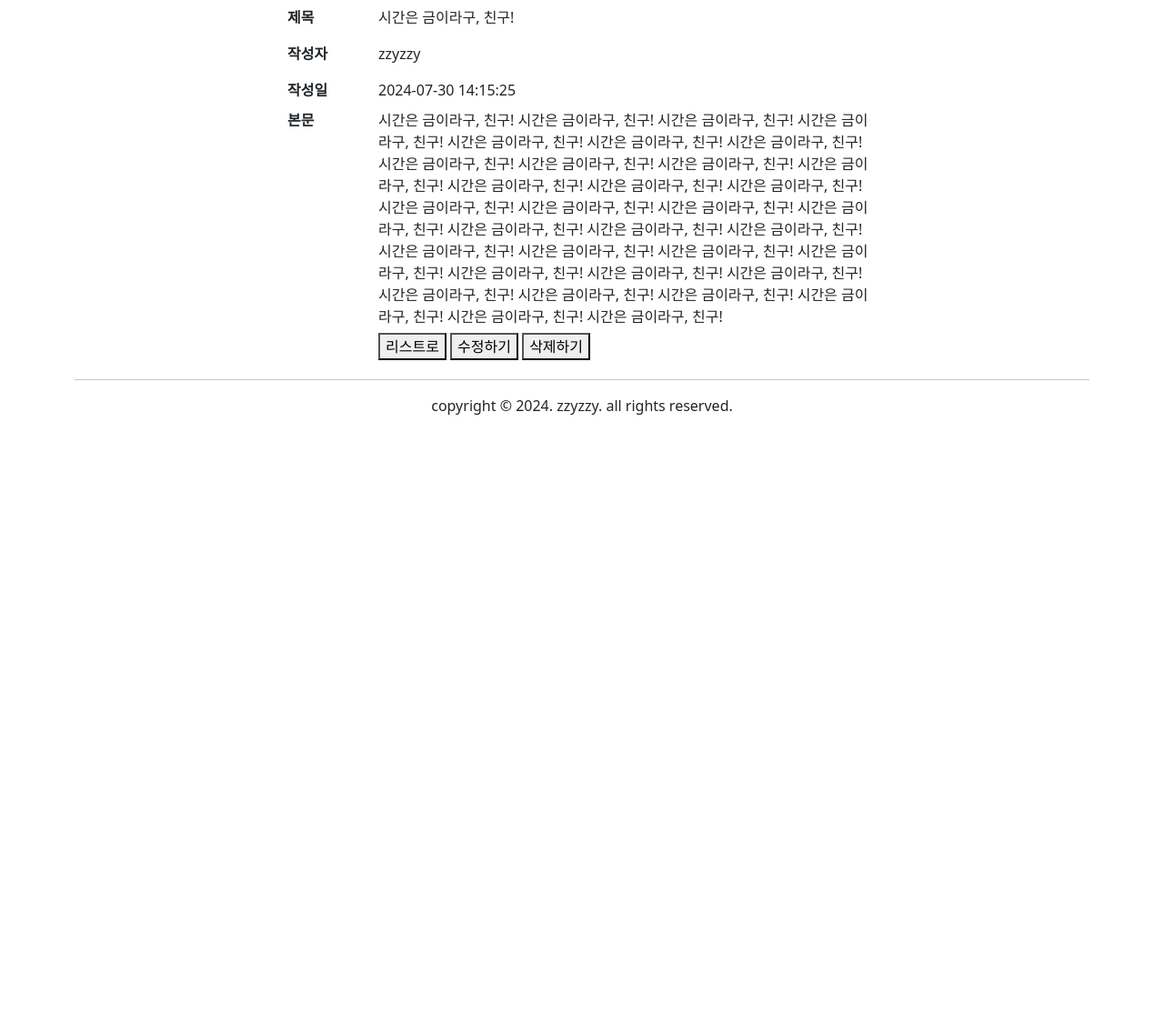
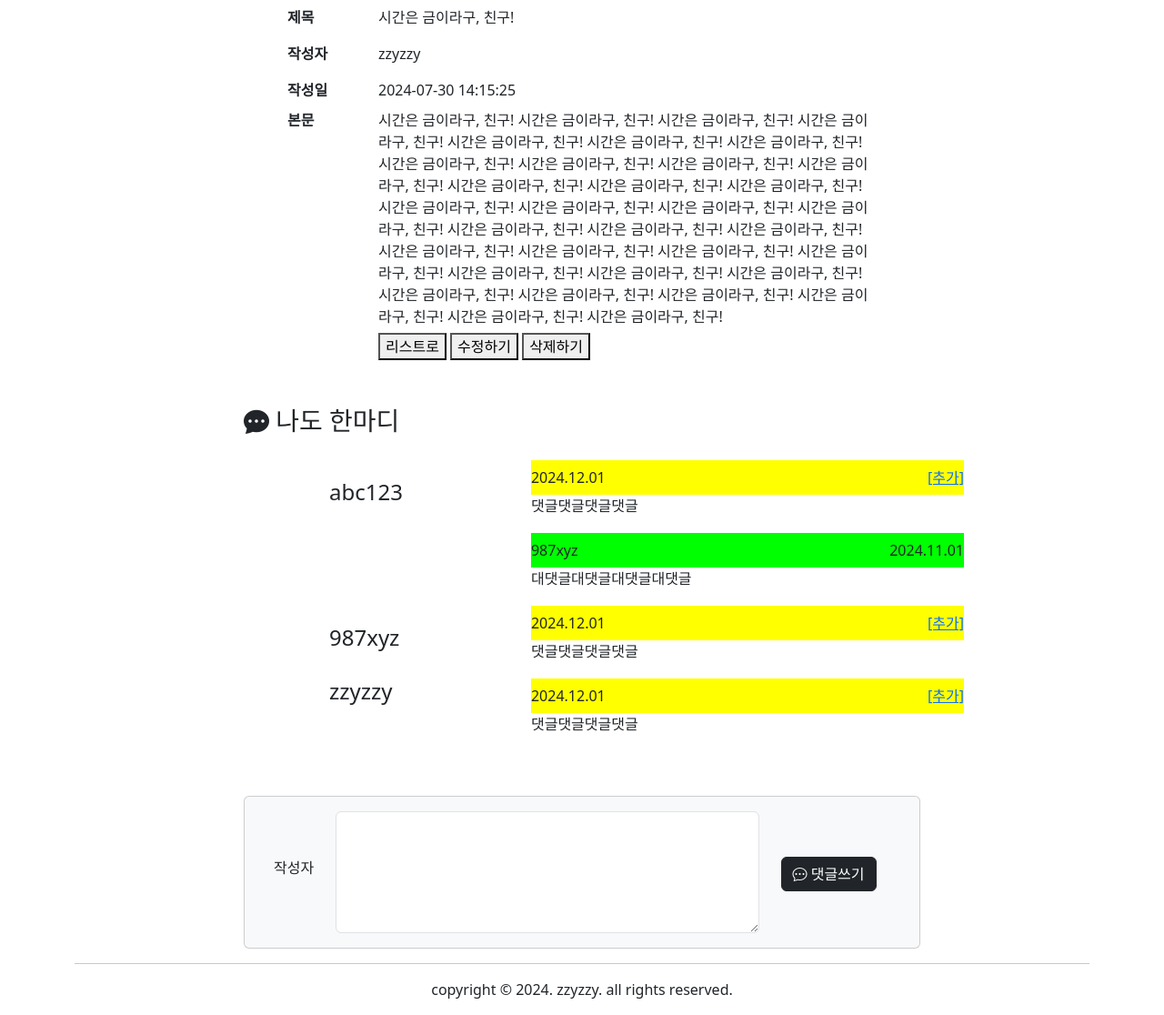
Before and after one commit to play10grounds/semiprojectv1b, a FastAPI app: page /board/view/1 in a window 1280 px wide. Shown: the part 208-1324 px from the top of the page at 91% size. Before the commit the page ends 664 px from the top, so only its background shows below. Run offline with FastAPI, Linux system fonts and the light colour scheme; parts of the project's set-up code (start-up, migrations or seed data) failed here and were passed over; some libraries are stand-ins or nearby versions.

Commit message:
댓글/대댓글 UI 추가

```diff
--- a/views/templates/board/view.html
+++ b/views/templates/board/view.html
@@ -11,6 +11,13 @@
     th { width: 100px }
     tr:nth-child(4) { vertical-align: top }
     #listbtn { margin-left: 100px }
+
+    h3 { margin-top: 45px; }
+    #comtlist { margin-top: 25px; width: 700px }
+    .cmtbg { background: yellow; padding: 7px 0 }
+    .rpybg { background: lime; padding: 7px 0 }
+    .pushend { float: right }
+    .pushbtm { margin-top: 50px }
 </style>
 {% endblock %}
 
@@ -30,5 +37,42 @@
             <button type="button" id="rmvbtn">삭제하기</button>
         </td></tr>
     </table>
+
+    <!-- 댓글 시작 -->
+    <h3 class="offset-2"><i class="bi bi-chat-dots-fill"></i> 나도 한마디</h3>
+
+    <table class="offset-3" id="comtlist">
+        <tr><td><h4>abc123</h4></td>
+            <td><div class="cmtbg">2024.12.01
+                <span class="pushend"><a href="#">[추가]</a></span></div>
+                <p>댓글댓글댓글댓글</p></td></tr>
+
+        <tr><td></td> <td><div class="rpybg">
+                <span>987xyz</span>
+                <span class="pushend">2024.11.01</span></div>
+                <p>대댓글대댓글대댓글대댓글</p></td></tr>
+
+        <tr><td><h4>987xyz</h4></td>
+            <td><div class="cmtbg">2024.12.01
+                <span class="pushend"><a href="#">[추가]</a></span></div>
+                <p>댓글댓글댓글댓글</p></td></tr>
+
+        <tr><td><h4>zzyzzy</h4></td>
+            <td><div class="cmtbg">2024.12.01
+                <span class="pushend"><a href="#">[추가]</a></span></div>
+                <p>댓글댓글댓글댓글</p></td></tr>
+    </table><!-- 댓글목록 -->
+
+    <div class="row offset-2 col-8 pushbtm">
+        <form name="replyfrm" id="replyfrm" class="card card-body bg-light">
+            <div class="form-group row">
+                <div class="col-auto"><label class="ms-3 pushbtm" for="reply">작성자</label></div>
+                <div class="col-8"><textarea class="form-control" name="reply" id="reply" rows="5"></textarea></div>
+                <div class="col-auto"><button class="btn btn-dark pushbtm" type="button" id="newbrbtn">
+                    <i class="bi bi-chat-dots"></i> 댓글쓰기</button></div>
+            </div>
+        </form>
+    </div><!-- 댓글쓰기 -->
+
 </main>
 {% endblock %}
```
